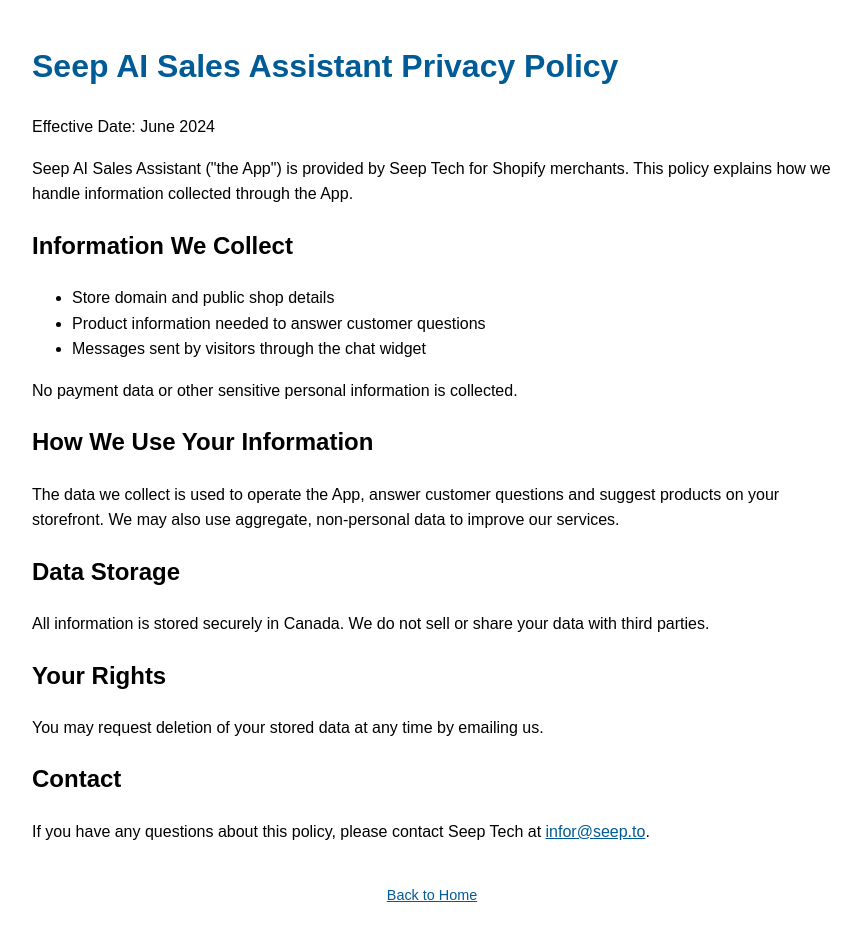
After one commit to Dayzcorp/noble-server, a Flask app: page /privacy in a window 1280 px wide. The commit adds this page. Shown: the whole page, without its empty margins (208-1069 px from the left). Run offline with Flask 3, Linux system fonts and the light colour scheme.

Commit message:
Add privacy policy page and footer link

```diff
--- a/app.py
+++ b/app.py
@@ -160,6 +160,12 @@
 def help_page() -> str:
     """Render the help documentation."""
     return render_template("help.html")
+
+
+@app.route("/privacy")
+def privacy() -> str:
+    """Show the privacy policy."""
+    return render_template("privacy.html")
 
 
 @app.route("/setup", methods=["GET", "POST"])
--- a/templates/billing_select.html
+++ b/templates/billing_select.html
@@ -130,5 +130,8 @@
     </div>
   {% endfor %}
   </div>
+  <footer style="text-align:center; padding:20px; font-size:0.9em;">
+    <a href="/privacy">Privacy Policy</a>
+  </footer>
 </body>
 </html>
--- a/templates/chat.html
+++ b/templates/chat.html
@@ -58,5 +58,8 @@
     };
   </script>
   <script src="{{ url_for('static', filename='seep.js') }}"></script>
+  <footer style="text-align:center; padding:20px; font-size:0.9em;">
+    <a href="/privacy">Privacy Policy</a>
+  </footer>
 </body>
 </html>
--- a/templates/embed_instructions.html
+++ b/templates/embed_instructions.html
@@ -59,5 +59,8 @@
       navigator.clipboard.writeText(text);
     }
   </script>
+  <footer style="text-align:center; padding:20px; font-size:0.9em;">
+    <a href="/privacy">Privacy Policy</a>
+  </footer>
 </body>
 </html>
--- a/templates/error.html
+++ b/templates/error.html
@@ -44,5 +44,8 @@
   <div class="message">
     <p>{{ message }}</p>
   </div>
+  <footer style="text-align:center; padding:20px; font-size:0.9em;">
+    <a href="/privacy">Privacy Policy</a>
+  </footer>
 </body>
 </html>
--- a/templates/help.html
+++ b/templates/help.html
@@ -80,5 +80,8 @@
     <p>Email us at:<br>
     <a href="mailto:info@seep.to">info@seep.to</a></p>
   </section>
+  <footer style="text-align:center; padding:20px; font-size:0.9em;">
+    <a href="/privacy">Privacy Policy</a>
+  </footer>
 </body>
 </html>
--- a/templates/index.html
+++ b/templates/index.html
@@ -133,5 +133,8 @@
     };
   </script>
   <script src="{{ url_for('static', filename='seep.js') }}"></script>
+  <footer style="text-align:center; padding:20px; font-size:0.9em;">
+    <a href="/privacy">Privacy Policy</a>
+  </footer>
 </body>
 </html>
--- /dev/null
+++ b/templates/privacy.html
@@ -0,0 +1,47 @@
+<!DOCTYPE html>
+<html lang="en">
+<head>
+  <meta charset="UTF-8">
+  <meta name="viewport" content="width=device-width, initial-scale=1.0">
+  <title>Privacy Policy - Seep AI Sales Assistant</title>
+  <style>
+    body {
+      font-family: Arial, sans-serif;
+      max-width: 800px;
+      margin: 0 auto;
+      padding: 20px;
+      line-height: 1.6;
+    }
+    h1 { color: #005b96; }
+    footer {
+      text-align: center;
+      margin-top: 40px;
+      font-size: 0.9em;
+    }
+    a { color: #005b96; }
+  </style>
+</head>
+<body>
+  <h1>Seep AI Sales Assistant Privacy Policy</h1>
+  <p>Effective Date: June 2024</p>
+  <p>Seep AI Sales Assistant ("the App") is provided by Seep Tech for Shopify merchants. This policy explains how we handle information collected through the App.</p>
+  <h2>Information We Collect</h2>
+  <ul>
+    <li>Store domain and public shop details</li>
+    <li>Product information needed to answer customer questions</li>
+    <li>Messages sent by visitors through the chat widget</li>
+  </ul>
+  <p>No payment data or other sensitive personal information is collected.</p>
+  <h2>How We Use Your Information</h2>
+  <p>The data we collect is used to operate the App, answer customer questions and suggest products on your storefront. We may also use aggregate, non-personal data to improve our services.</p>
+  <h2>Data Storage</h2>
+  <p>All information is stored securely in Canada. We do not sell or share your data with third parties.</p>
+  <h2>Your Rights</h2>
+  <p>You may request deletion of your stored data at any time by emailing us.</p>
+  <h2>Contact</h2>
+  <p>If you have any questions about this policy, please contact Seep Tech at <a href="mailto:infor@seep.to">infor@seep.to</a>.</p>
+  <footer>
+    <a href="/">Back to Home</a>
+  </footer>
+</body>
+</html>
--- a/templates/setup.html
+++ b/templates/setup.html
@@ -93,6 +93,9 @@
 
     <button type="submit">Save and Continue</button>
   </form>
+  <footer style="text-align:center; padding:20px; font-size:0.9em;">
+    <a href="/privacy">Privacy Policy</a>
+  </footer>
 
 </body>
 </html>
```
